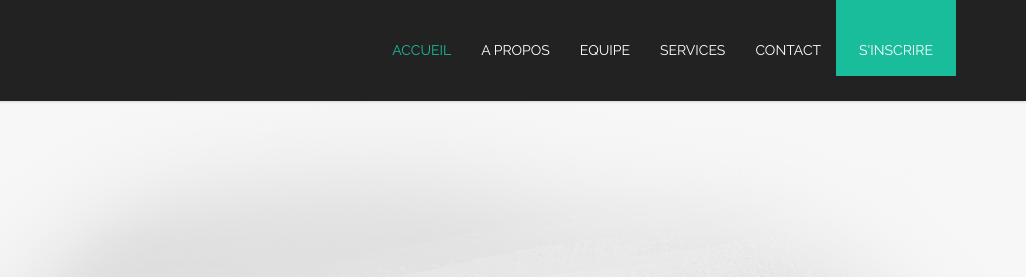
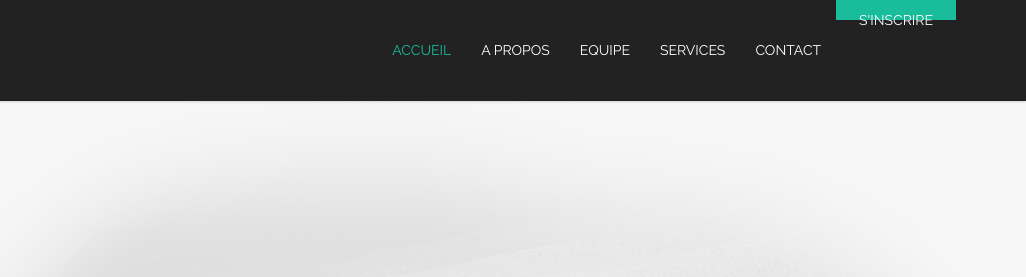
Before and after one commit to TankGeor/ABStest, a plain HTML site: page index.html in a window 1280 px wide. Shown: the top 277 px of the page, 254-1280 px from the left. Drawn offline with Linux system fonts and the light colour scheme.

Commit message:
nvlle taille2

```diff
--- a/index.html
+++ b/index.html
@@ -43,7 +43,7 @@
                         <li class="scroll"><a href="#our-team">Equipe</a></li>
                         <li class="scroll"><a href="services.html">Services</a></li>
                         <li class="scroll"><a href="#contact-us">Contact</a></li>
-                        <li><a class="btn btn-primary btn-lgn" style="height: 20px; width: 120px;" href="#">S'inscrire</a></li>
+                        <li><a class="btn btn-primary btn-lgn" style="height: 20px; width: 120px; padding: 10px;" href="#">S'inscrire</a></li>
                     </ul>
                 </div>
             </div><!--/.container-->
```
